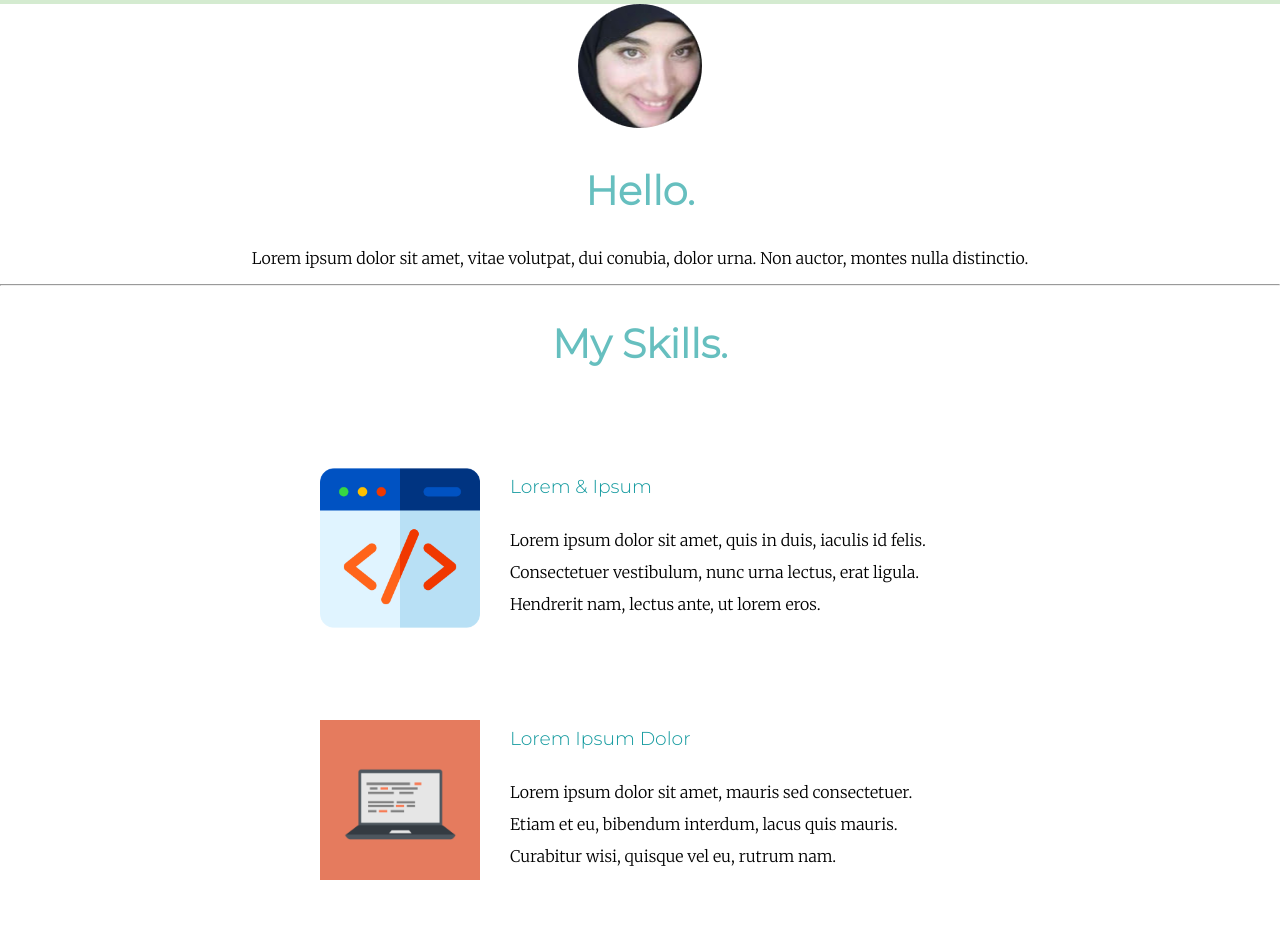
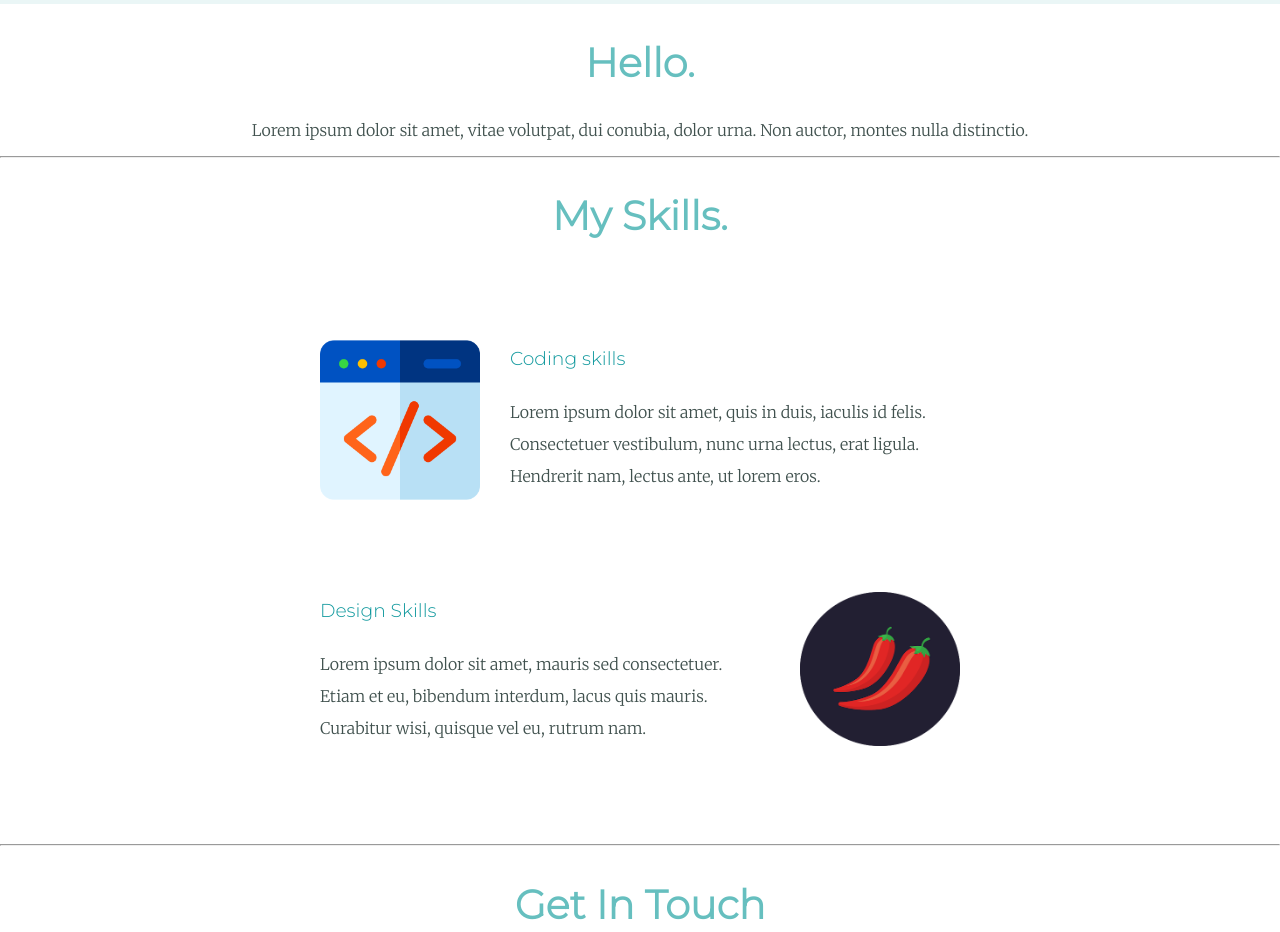
Before and after one commit to sara-elhawary/personal-website, a plain HTML site: page index.html in a window 1280 px wide. Shown: the part 699-1631 px from the top of the page. Drawn offline with Linux system fonts and the light colour scheme.

Commit message:
more styling

```diff
--- a/css/styles.css
+++ b/css/styles.css
@@ -5,7 +5,7 @@ body {
 }
 
 .top-container {
-  background-color: #d4ebd0;
+  background-color: #eaf6f6;
   position: relative;
   padding-top: 100px;
 }
@@ -24,6 +24,7 @@ h2 {
 h3 {
   font-family: "Montserrat", sans-serif;
   color: #11999e;
+
   font-weight: normal;
 }
 
@@ -52,8 +53,11 @@ a {
   float: left;
   margin-right: 30px;
 }
-.computer-image {
+.chillies-image {
   width: 25%;
-  float: left;
-  margin-right: 30px;
+  float: right;
+  margin-left: 30px;
 }
+p {
+  color: #40514e;
+}
--- a/index.html
+++ b/index.html
@@ -21,7 +21,6 @@
     </div>
     <div class="middle-container">
       <div class="profile">
-        <img src="images/sarah.png" alt="" />
         <h2>Hello.</h2>
         <p>
           Lorem ipsum dolor sit amet, vitae volutpat, dui conubia, dolor urna.
@@ -33,7 +32,7 @@
         <h2>My Skills.</h2>
         <div class="skill-row">
           <img class="interface-image" src="images/interface.png" alt="" />
-          <h3>Lorem & Ipsum</h3>
+          <h3>Coding skills</h3>
           <p>
             Lorem ipsum dolor sit amet, quis in duis, iaculis id felis.
             Consectetuer vestibulum, nunc urna lectus, erat ligula. Hendrerit
@@ -41,9 +40,9 @@
           </p>
         </div>
         <div class="skill-row">
-          <img class="computer-image" src="images/computer.png" alt="" />
-          <h3>Lorem Ipsum Dolor</h3>
-          <p>
+          <img class="chillies-image" src="images/chillies.png" alt="" />
+          <h3>Design Skills</h3>
+          <p class="chillies-description">
             Lorem ipsum dolor sit amet, mauris sed consectetuer. Etiam et eu,
             bibendum interdum, lacus quis mauris. Curabitur wisi, quisque vel
             eu, rutrum nam.
```
